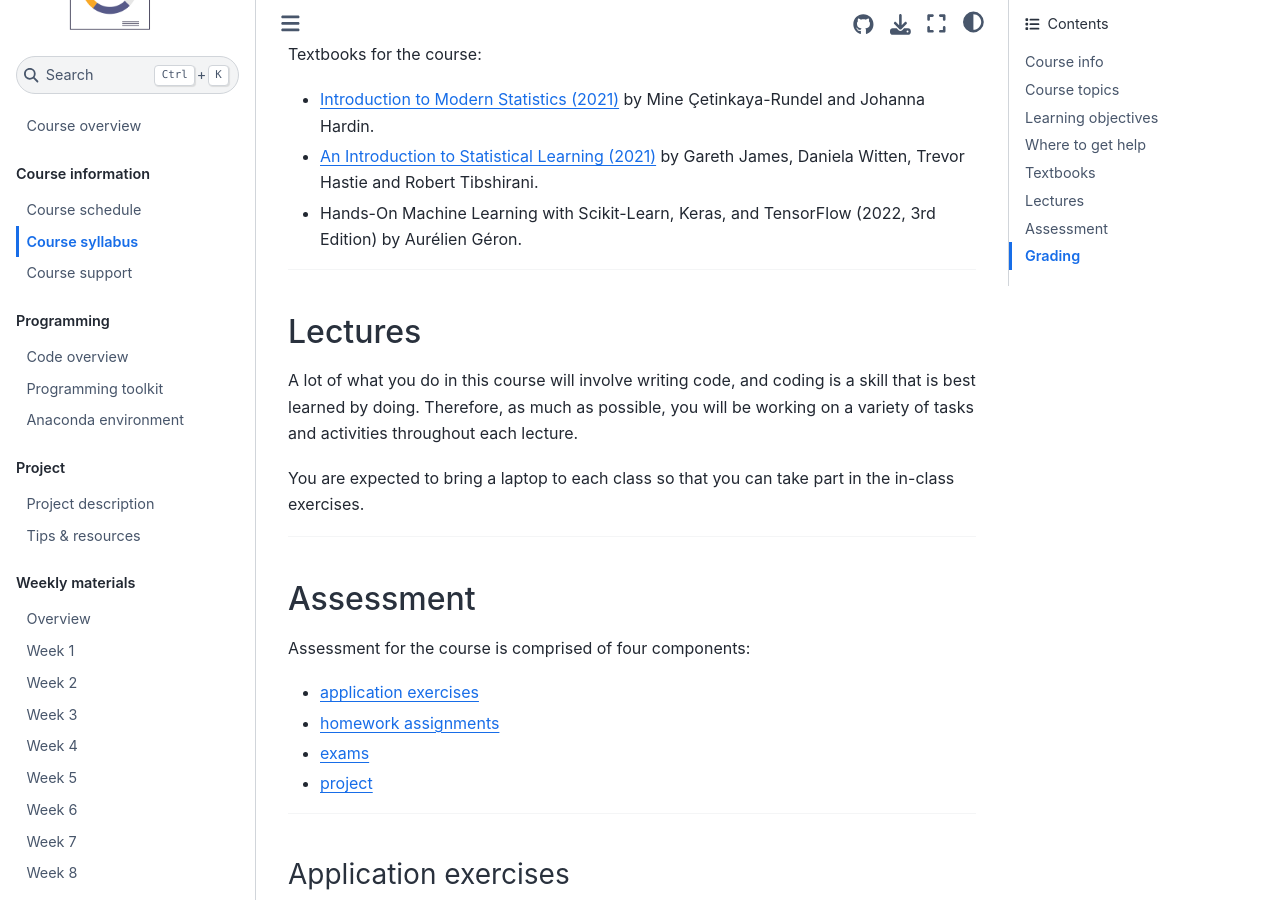
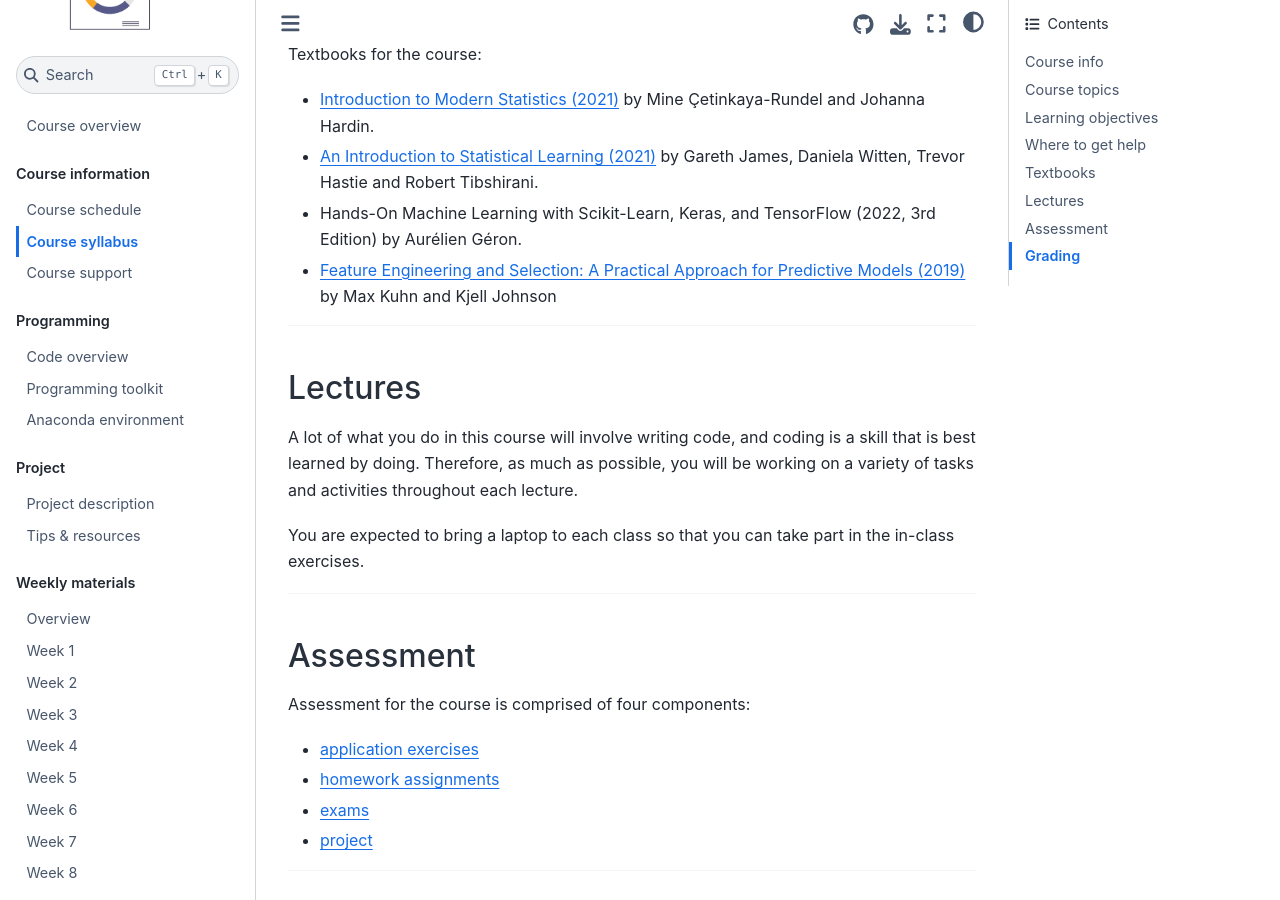
Before and after one commit to as-ws22/website, a Jupyter Book: the page built from docs/course-syllabus.md, in a window 1280 px wide and 900 px high, scrolled down 1783 px. Built offline with Jupyter Book 1.0.4 settings and Sphinx 7.4.7 and the Sphinx Book theme 1.1.4, drawn with Linux system fonts in a browser that asks for light colours; pages that are not in the unit, such as notebooks, are missing from menus; comment, search, counter and statistics services are not loaded.

Commit message:
Update course-syllabus.md

```diff
--- a/docs/course-syllabus.md
+++ b/docs/course-syllabus.md
@@ -69,6 +69,9 @@ Textbooks for the course:
 - [An Introduction to Statistical Learning (2021)](https://www.statlearning.com/) by Gareth James, Daniela Witten, Trevor Hastie and Robert Tibshirani.
 
 - Hands-On Machine Learning with Scikit-Learn, Keras, and TensorFlow (2022, 3rd Edition) by Aurélien Géron.
+
+- [Feature Engineering and Selection: A Practical Approach for Predictive Models (2019)](http://www.feat.engineering/index.html) by Max Kuhn and Kjell Johnson
+
 
 ---
 
```
